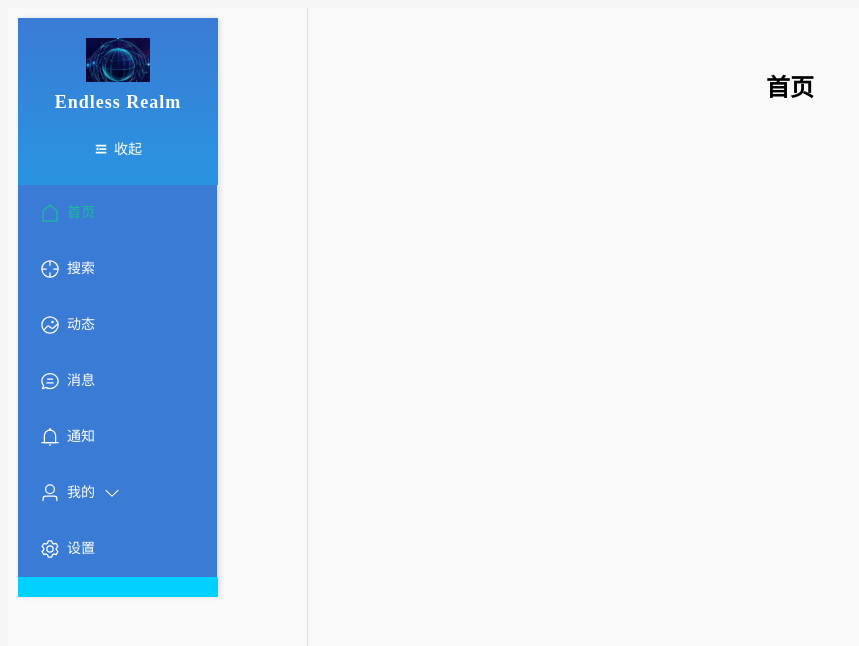
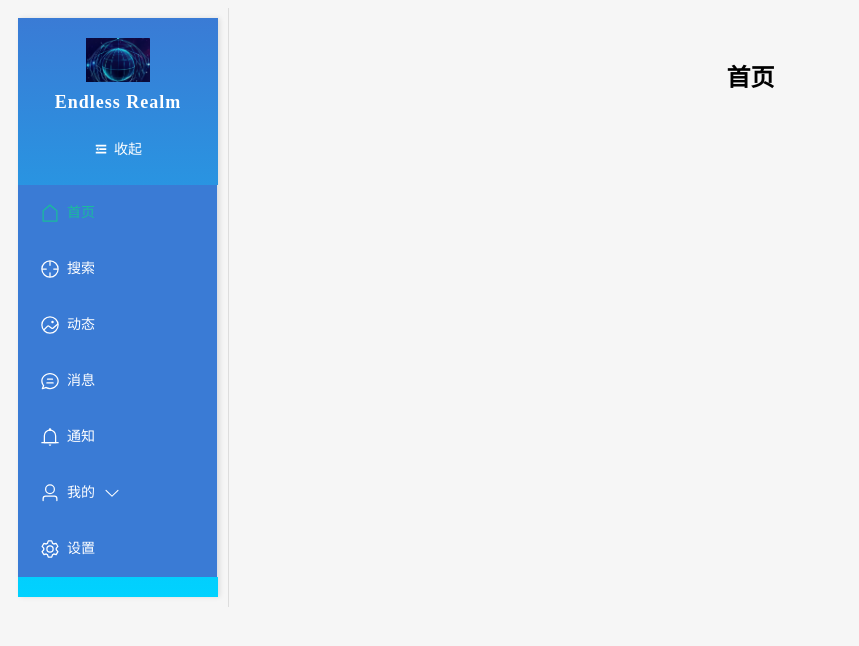
Before and after one commit to hongmengchen/Endless-Realm, a Vue app in the folder frontend/: page / in a window 1280 px wide. Shown: the top 646 px of the page, without its empty margins (0-859 px from the left). Built offline with nearby package versions, Linux system fonts and the light colour scheme.

Commit message:
style(container): 调整容器样式和布局
- 移除了 .container 的背景色和全屏高度样式
- 为 .container-aside 添加了宽度自动调整- 调整了 .container-body 的内边距

```diff
--- a/frontend/src/common/css/container.css
+++ b/frontend/src/common/css/container.css
@@ -1,18 +1,17 @@
 /* 容器 */
 .container {
   display: flex; /* 使用 Flexbox 布局 */
-  background-color: #f9f9f9; /* 背景色 */
-  height: 100vh; /* 全屏高度 */
 }
 /* 左侧侧边栏样式 */
 .container-aside {
+  width:auto;
   padding: 10px;
   border-right: 1px solid #ddd; /* 分隔线 */
 }
 /* 主内容区域样式 */
 .container-body {
   flex: 1;
-  padding: 40px;
+  padding: 30px;
   display: flex;
   flex-direction: column;
   align-items: center;
```
